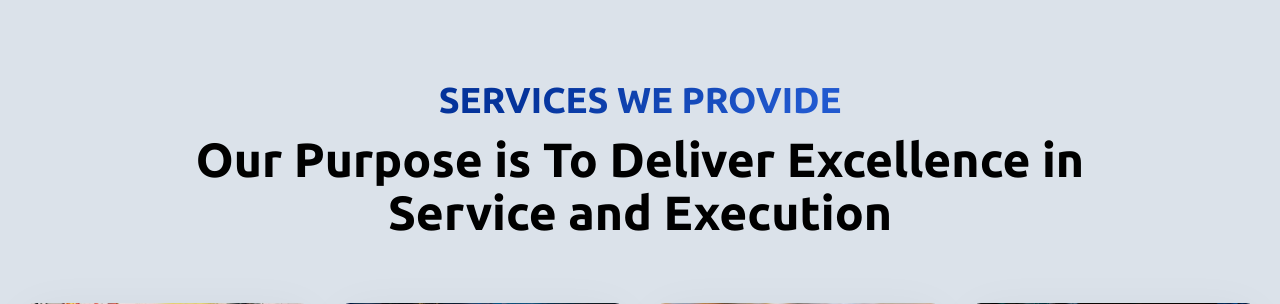
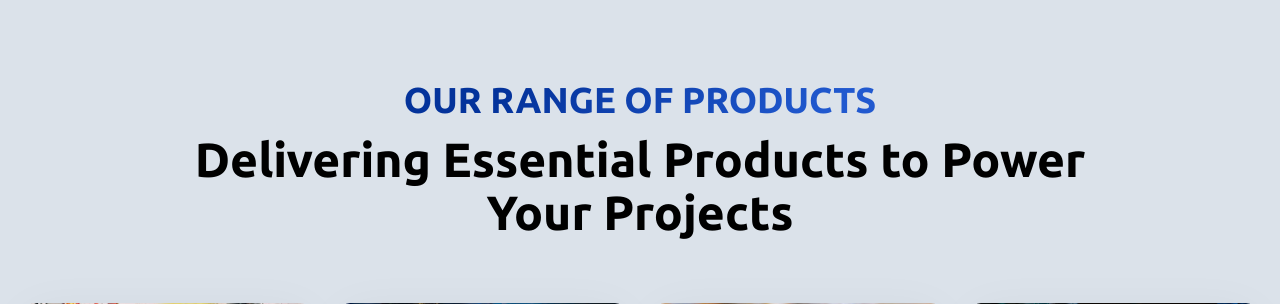
Before and after one commit to Muhammad-Faraz-Mundia/gaman, a PHP site: page /services.php in a window 1280 px wide. Shown: the part 80-384 px from the top of the page. Run offline with PHP 8.4, Linux system fonts and the light colour scheme.

Commit message:
all updates

```diff
--- a/google-map-section.php
+++ b/google-map-section.php
@@ -1,4 +1,4 @@
 <!-- Map -->
 <section>
-        <iframe src="https://www.google.com/maps/embed?pb=!1m18!1m12!1m3!1d28865.64236032961!2d51.56557569173322!3d25.263678531741032!2m3!1f0!2f0!3f0!3m2!1i1024!2i768!4f13.1!3m3!1m2!1s0x3e45c8c898ed754f%3A0xb0b67356c98148e9!2sDoha%20International%20Airport!5e0!3m2!1sen!2s!4v1733055136893!5m2!1sen!2s" class="h-[400px] w-full object-cover md:h-[619px]" height="619" style="border: 0" allowfullscreen="" loading="lazy" referrerpolicy="no-referrer-when-downgrade"></iframe>
+        <iframe src="https://www.google.com/maps/embed?pb=!1m18!1m12!1m3!1d3607.8771244270233!2d51.5258517!3d25.274718599999996!2m3!1f0!2f0!3f0!3m2!1i1024!2i768!4f13.1!3m3!1m2!1s0x3e45d14b059a2e6d%3A0xf3083bb0b0a88577!2sGaman%20Trading%20WLL!5e0!3m2!1sen!2s!4v1734728548408!5m2!1sen!2s" class="h-[400px] w-full object-cover md:h-[619px]" height="619" style="border: 0" allowfullscreen="" loading="lazy" referrerpolicy="no-referrer-when-downgrade"></iframe>
 </section>
--- a/index.php
+++ b/index.php
@@ -8,7 +8,7 @@
           <div class="mx-auto flex max-w-[1517px] flex-col xl:flex-row">
 
             <div class="w-full max-w-[600px] pr-12 pt-12 text-white md:pr-0 xl:pt-[298px]" style="z-index: 99;">
-              <h1 class="mb-2 font-primary text-5xl font-semibold leading-[1.1] md:text-6xl mainHeading">Your Trusted Partner in Steel Trading: Reliable, Durable, and Efficient Solutions</h1>
+              <h1 class="mb-2 font-primary text-5xl font-semibold leading-[1.1] md:text-6xl mainHeading">Your Trusted Partner in Steel Products: Reliable, Durable, and Efficient Solutions</h1>
               <p class="mb-5 text-base font-medium leading-[1.875]">Delivering High-Quality Steel Products with Unmatched Expertise, Tailored Solutions, and a Commitment to Excellence in Every Deal.</p>
 
 
@@ -28,7 +28,7 @@
             </div>
             <div class="order-first w-full max-w-[485px] md:order-none">
               <h2 class="mb-5 font-primary text-4xl font-semibold text-[#222222] md:text-5xl fade-in-animation">About us</h2>
-              <p class="mb-8 pl-1 text-lg leading-8 text-primary md:text-xl fade-in-animation">Unlock the strength of steel with our innovative solutions. At Gaman, we combine industry expertise with a commitment to quality, ensuring reliable sourcing, seamless logistics, and tailored services to meet all your steel trading needs.</p>
+              <p class="mb-8 pl-1 text-lg leading-8 text-primary md:text-xl fade-in-animation">At Gaman, we are committed to being a trusted partner in the steel industry, delivering high-quality products and exceptional service. With extensive expertise and a focus on reliability, we provide tailored solutions, efficient logistics, and a dedication to excellence that supports our clients' requirements to achieve success.</p>
               <a href="about.php" class="flex h-[60px] w-fit items-center justify-center rounded-full bg-g1 bg-cover bg-no-repeat px-11 font-primary text-sm font-semibold text-white">More About</a>
             </div>
           </div>
--- a/popup-content.php
+++ b/popup-content.php
@@ -3,9 +3,8 @@
         <div class="popup-content">
             <span class="close">&times;</span>
             <h3 class="popup-heading">Building Materials & Equipment</h3>
-            <p class="popup-description">We supply a wide range of premium-quality building materials and equipment to support construction projects of all scales. From structural steel to reinforced bars, we ensure your projects have the strength they need.</p>
-            <p class="popup-description">We offer a wide selection of mechanical equipment to support your operational needs. Whether it's tools, machinery, or components, our products are designed to ensure efficiency and productivity in every process.</p>
-            <p class="popup-description">We offer a wide selection of mechanical equipment to support your operational needs. Whether it's tools, machinery, or components, our products are designed to ensure efficiency and productivity in every process.</p>
+            <p class="popup-description">Our portfolio includes premium-quality building materials and equipment tailored to support construction projects of all scales.</p>
+
 
         </div>
     </div>
@@ -13,9 +12,8 @@
         <div class="popup-content">
             <span class="close">&times;</span>
             <h3 class="popup-heading">Piping & Accessories</h3>
-            <p class="popup-description">Our extensive collection of pipes and accessories includes options for industrial, commercial, and residential applications. We provide high-grade piping solutions that ensure durability and reliability under any condition.</p>
-            <p class="popup-description">We offer a wide selection of mechanical equipment to support your operational needs. Whether it's tools, machinery, or components, our products are designed to ensure efficiency and productivity in every process.</p>
-            <p class="popup-description">We offer a wide selection of mechanical equipment to support your operational needs. Whether it's tools, machinery, or components, our products are designed to ensure efficiency and productivity in every process.</p>
+            <p class="popup-description">A comprehensive range of pipes and piping accessories designed to address the demands of industrial and commercial applications.</p>
+
 
         </div>
     </div>
@@ -23,9 +21,7 @@
         <div class="popup-content">
             <span class="close">&times;</span>
             <h3 class="popup-heading">Steel & Alloys</h3>
-            <p class="popup-description">Discover our comprehensive range of steel and alloy products, tailored to meet the diverse needs of industries worldwide. From mild steel to specialty alloys, we deliver precision-engineered materials that drive performance.</p>
-            <p class="popup-description">We offer a wide selection of mechanical equipment to support your operational needs. Whether it's tools, machinery, or components, our products are designed to ensure efficiency and productivity in every process.</p>
-            <p class="popup-description">We offer a wide selection of mechanical equipment to support your operational needs. Whether it's tools, machinery, or components, our products are designed to ensure efficiency and productivity in every process.</p>
+            <p class="popup-description">We offer a diverse range of steel and alloy products designed to meet the specific demands of various industries.</p>
 
         </div>
     </div>
@@ -33,9 +29,7 @@
         <div class="popup-content">
             <span class="close">&times;</span>
             <h3 class="popup-heading">Mechanical Equipment</h3>
-            <p class="popup-description">We offer a wide selection of mechanical equipment to support your operational needs. Whether it's tools, machinery, or components, our products are designed to ensure efficiency and productivity in every process.</p>
-            <p class="popup-description">We offer a wide selection of mechanical equipment to support your operational needs. Whether it's tools, machinery, or components, our products are designed to ensure efficiency and productivity in every process.</p>
-            <p class="popup-description">We offer a wide selection of mechanical equipment to support your operational needs. Whether it's tools, machinery, or components, our products are designed to ensure efficiency and productivity in every process.</p>
+            <p class="popup-description">We offer a wide selection of mechanical equipment to support your operational needs.</p>
 
         </div>
     </div>
--- a/service-section.php
+++ b/service-section.php
@@ -12,7 +12,7 @@
                 </div>
                 <div class="px-3">
                   <h4 class="mt-9 font-primary text-[22px] font-semibold text-[#222]">Building Materials & Equipment</h4>
-                  <p class="mb-4.5 font-primary text-sm leading-5 text-[#555]">We supply a wide range of premium-quality building materials and equipment to support construction projects of all scales. From structural steel to reinforced bars, we ensure your projects have the strength they need.</p>
+                  <p class="mb-4.5 font-primary text-sm leading-5 text-[#555]">Our portfolio includes premium-quality building materials and equipment tailored to support construction projects of all scales.</p>
                 </div>
                 <a href="#" class="mx-auto -mb-5 flex h-10 w-fit items-center justify-center rounded-full bg-g1 bg-cover bg-no-repeat px-6 text-sm font-semibold leading-6 text-white read-more" data-popup="popup1">Read More</a>
               </div>
@@ -26,7 +26,7 @@
                 </div>
                 <div class="px-3">
                   <h4 class="mt-9 font-primary text-[22px] font-semibold text-[#222]">Piping & Accessories</h4>
-                  <p class="mb-4.5 font-primary text-sm leading-5 text-[#555]">Our extensive collection of pipes and accessories includes options for industrial, commercial, and residential applications. We provide high-grade piping solutions that ensure durability and reliability under any condition.</p>
+                  <p class="mb-4.5 font-primary text-sm leading-5 text-[#555]">A comprehensive range of pipes and piping accessories designed to address the demands of industrial and commercial applications.</p>
                 </div>
                 <a href="#" class="mx-auto -mb-5 flex h-10 w-fit items-center justify-center rounded-full bg-g1 bg-cover bg-no-repeat px-6 text-sm font-semibold leading-6 text-white read-more" data-popup="popup2">Read More</a>
               </div>
@@ -40,7 +40,7 @@
                 </div>
                 <div class="px-3">
                   <h4 class="mt-9 font-primary text-[22px] font-semibold text-[#222]">Steel & Alloys</h4>
-                  <p class="mb-4.5 font-primary text-sm leading-5 text-[#555]">Discover our comprehensive range of steel and alloy products, tailored to meet the diverse needs of industries worldwide. From mild steel to specialty alloys, we deliver precision-engineered materials that drive performance.</p>
+                  <p class="mb-4.5 font-primary text-sm leading-5 text-[#555]">We offer a diverse range of steel and alloy products designed to meet the specific demands of various industries.</p>
                 </div>
                 <a href="#" class="mx-auto -mb-5 flex h-10 w-fit items-center justify-center rounded-full bg-g1 bg-cover bg-no-repeat px-6 text-sm font-semibold leading-6 text-white read-more" data-popup="popup3">Read More</a>
               </div>
@@ -54,7 +54,7 @@
                 </div>
                 <div class="px-3">
                   <h4 class="mt-9 font-primary text-[22px] font-semibold text-[#222]">Mechanical Equipment</h4>
-                  <p class="mb-4.5 font-primary text-sm leading-5 text-[#555]">We offer a wide selection of mechanical equipment to support your operational needs. Whether it's tools, machinery, or components, our products are designed to ensure efficiency and productivity in every process.</p>
+                  <p class="mb-4.5 font-primary text-sm leading-5 text-[#555]">We offer a wide selection of mechanical equipment to support your operational needs.</p>
                 </div>
                 <a href="#" class="mx-auto -mb-5 flex h-10 w-fit items-center justify-center rounded-full bg-g1 bg-cover bg-no-repeat px-6 text-sm font-semibold leading-6 text-white read-more" data-popup="popup4">Read More</a>
               </div>
--- a/services.php
+++ b/services.php
@@ -10,10 +10,10 @@
         <div class="mx-auto w-full max-w-[1517px]">
           <div class="text-center">
             <p class="mb-3 text-xl uppercase md:text-2xl">
-              <span class="inline-block bg-g1 bg-cover bg-clip-text bg-center bg-no-repeat text-transparent text-4xl font-semibold">SERVICES WE PROVIDE</span>
+              <span class="inline-block bg-g1 bg-cover bg-clip-text bg-center bg-no-repeat text-transparent text-4xl font-semibold">Our Range of Products</span>
             </p>
 
-            <h2 class="mx-auto mb-16 max-w-[925px] text-4xl font-semibold text-black md:text-5xl md:leading-[1.1] ">Our Purpose is To Deliver Excellence in Service and Execution</h2>
+            <h2 class="mx-auto mb-16 max-w-[925px] text-4xl font-semibold text-black md:text-5xl md:leading-[1.1] ">Delivering Essential Products to Power Your Projects</h2>
           </div>
 
 
@@ -23,7 +23,7 @@
 
           <div class="mx-auto w-full max-w-[1517px] pt-20">
             <p class="mb-3 text-xl uppercase md:text-2xl text-center">
-              <span class="inline-block bg-g1 bg-cover bg-clip-text bg-center bg-no-repeat text-transparent text-4xl font-semibold">SERVICE COMING SOON</span>
+              <span class="inline-block bg-g1 bg-cover bg-clip-text bg-center bg-no-repeat text-transparent text-4xl font-semibold">Services To Be Added Shortly</span>
             </p>
           </div>
 
```
Also changed, not shown: about.php (+10 -4 lines), contact-section.php (+7 -7 lines).
